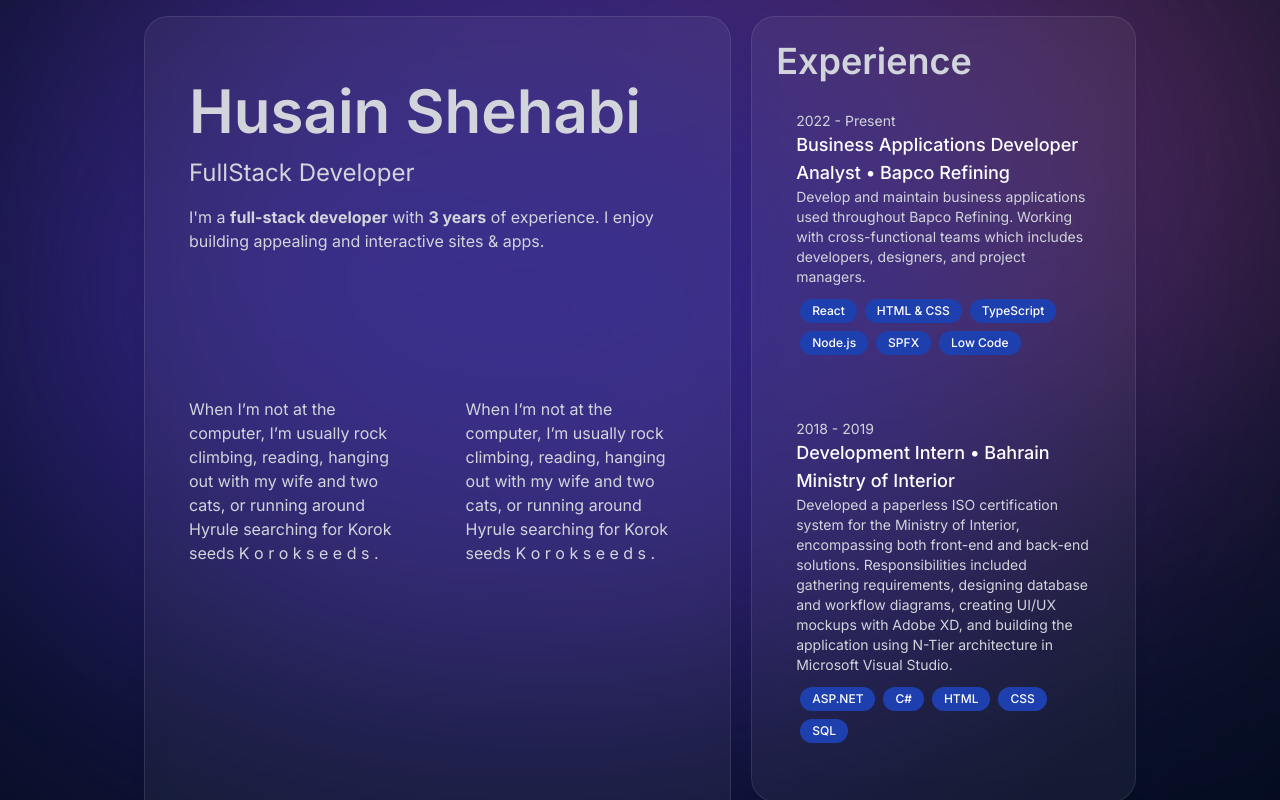
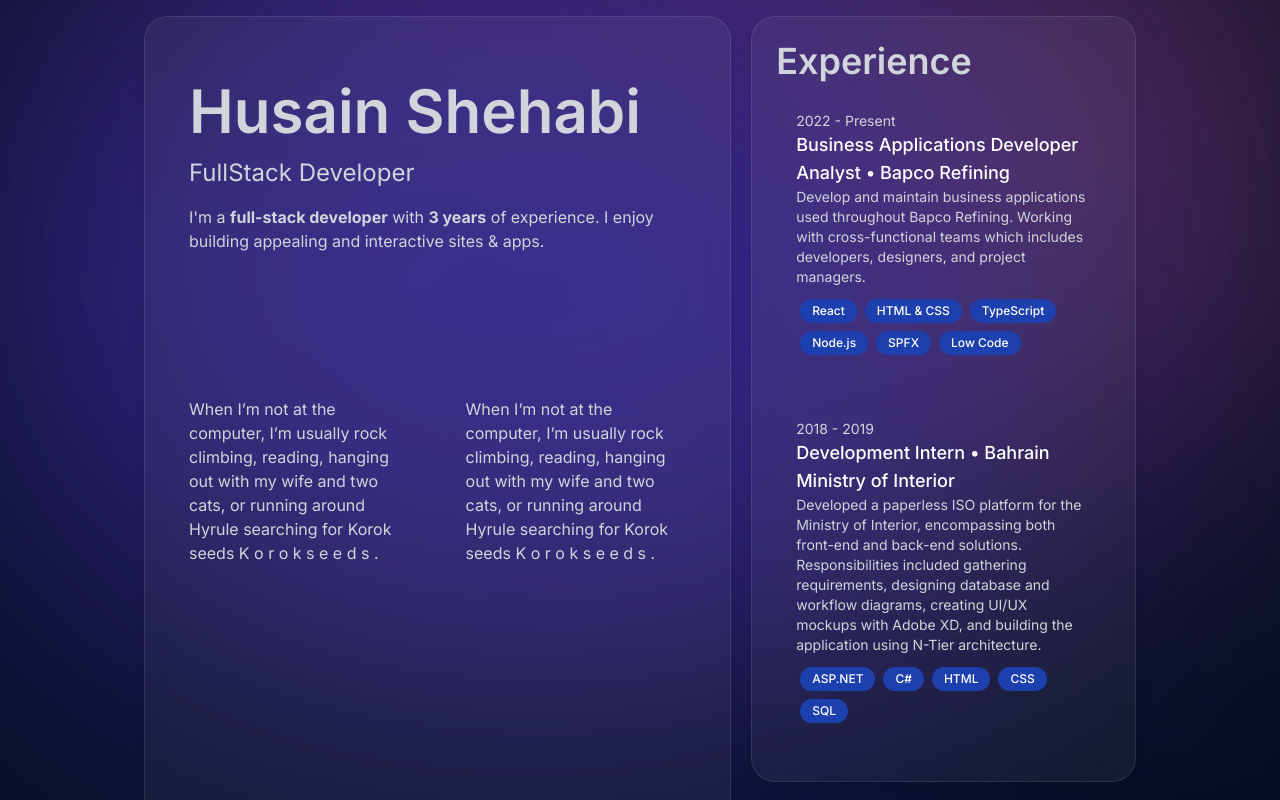
Before and after one commit to HusainShehabi/personal-site-2024, a React (Create React App) app: page / in a window 1280 px wide. Shown: the top 800 px of the page. Built offline with nearby package versions, Linux system fonts and the light colour scheme.

Commit message:
shortened

```diff
--- a/src/data.ts
+++ b/src/data.ts
@@ -17,7 +17,7 @@
         date:"2018 - 2019",
         role:"Development Intern",
         organization:"Bahrain Ministry of Interior",
-        description:"Developed a paperless ISO certification system for the Ministry of Interior, encompassing both front-end and back-end solutions. Responsibilities included gathering requirements, designing database and workflow diagrams, creating UI/UX mockups with Adobe XD, and building the application using N-Tier architecture in Microsoft Visual Studio.",
+        description:"Developed a paperless ISO platform for the Ministry of Interior, encompassing both front-end and back-end solutions. Responsibilities included gathering requirements, designing database and workflow diagrams, creating UI/UX mockups with Adobe XD, and building the application using N-Tier architecture.",
         technologies:["ASP.NET", "C#", "HTML", "CSS", "SQL"]
     }
   ];
```
